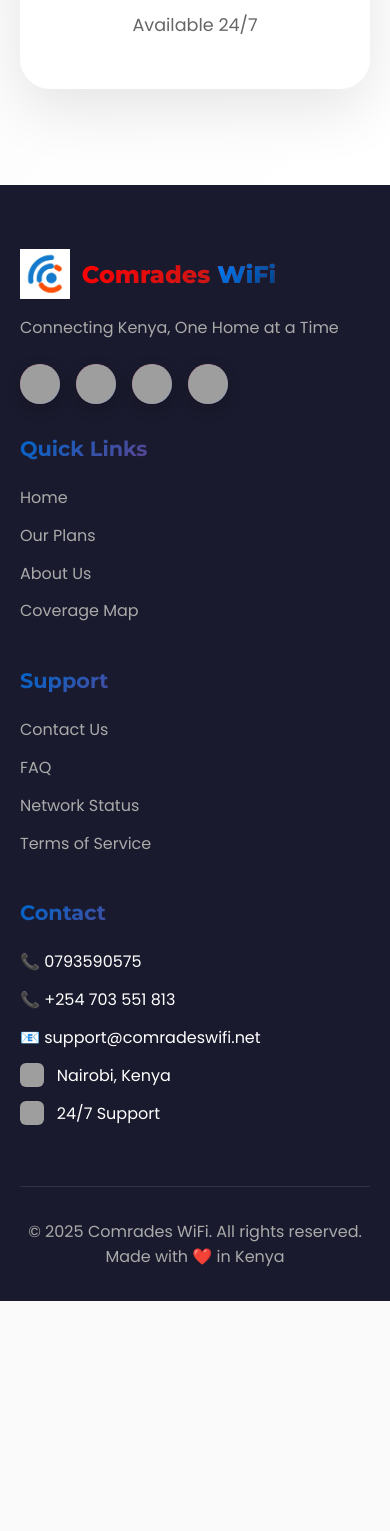
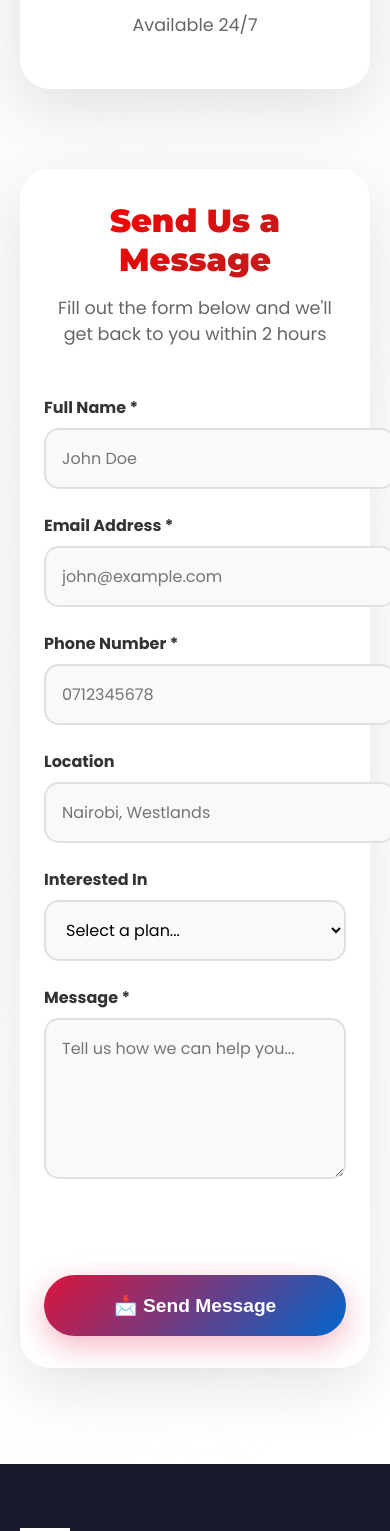
Before and after one commit to owenz4040/comradesNet, a Vue app: page /contact in a window 390 px wide. Shown: the part 1340-2871 px from the top of the page. Before the commit the page ends 2641 px from the top, so only its background shows below. Built offline with nearby package versions, Linux system fonts and the light colour scheme; no server answers; grey boxes are pictures that could not be loaded.

Commit message:
Add Cloudflare Turnstile security to contact form with server-side verification

```diff
--- a/index.html
+++ b/index.html
@@ -52,5 +52,7 @@
 <body>
   <div id="app"></div>
   <script type="module" src="/src/main.js"></script>
+  <!-- Cloudflare Turnstile -->
+  <script src="https://challenges.cloudflare.com/turnstile/v0/api.js" async defer></script>
 </body>
 </html>
--- a/src/views/Contact.vue
+++ b/src/views/Contact.vue
@@ -27,6 +27,107 @@
             <p class="contact-description">Available 24/7</p>
           </div>
         </div>
+
+        <!-- Contact Form -->
+        <div class="contact-form-section">
+          <div class="form-container">
+            <h2>Send Us a Message</h2>
+            <p class="form-subtitle">Fill out the form below and we'll get back to you within 2 hours</p>
+
+            <form @submit.prevent="submitForm" class="contact-form">
+              <div v-if="formSubmitted" class="success-message">
+                ✅ Message sent successfully! We'll contact you soon.
+              </div>
+
+              <div v-if="formError" class="error-message">
+                ❌ {{ formError }}
+              </div>
+
+              <div class="form-row">
+                <div class="form-group">
+                  <label for="name">Full Name *</label>
+                  <input
+                    type="text"
+                    id="name"
+                    v-model="form.name"
+                    required
+                    placeholder="John Doe"
+                  />
+                </div>
+
+                <div class="form-group">
+                  <label for="email">Email Address *</label>
+                  <input
+                    type="email"
+                    id="email"
+                    v-model="form.email"
+                    required
+                    placeholder="john@example.com"
+                  />
+                </div>
+              </div>
+
+              <div class="form-row">
+                <div class="form-group">
+                  <label for="phone">Phone Number *</label>
+                  <input
+                    type="tel"
+                    id="phone"
+                    v-model="form.phone"
+                    required
+                    placeholder="0712345678"
+                  />
+                </div>
+
+                <div class="form-group">
+                  <label for="location">Location</label>
+                  <input
+                    type="text"
+                    id="location"
+                    v-model="form.location"
+                    placeholder="Nairobi, Westlands"
+                  />
+                </div>
+              </div>
+
+              <div class="form-group">
+                <label for="plan">Interested In</label>
+                <select id="plan" v-model="form.plan">
+                  <option value="">Select a plan...</option>
+                  <option value="basic">Basic Plan - KSh 999/month</option>
+                  <option value="standard">Standard Plan - KSh 1,999/month</option>
+                  <option value="premium">Premium Plan - KSh 2,999/month</option>
+                  <option value="custom">Custom Solution</option>
+                </select>
+              </div>
+
+              <div class="form-group">
+                <label for="message">Message *</label>
+                <textarea
+                  id="message"
+                  v-model="form.message"
+                  required
+                  rows="5"
+                  placeholder="Tell us how we can help you..."
+                ></textarea>
+              </div>
+
+              <!-- Cloudflare Turnstile -->
+              <div class="form-group">
+                <div
+                  class="cf-turnstile"
+                  data-sitekey="0x4AAAAAACM08WCEjH7OZ_Cm"
+                  data-callback="onTurnstileSuccess"
+                ></div>
+              </div>
+
+              <button type="submit" class="submit-btn" :disabled="isSubmitting">
+                <span v-if="!isSubmitting">📩 Send Message</span>
+                <span v-else>⏳ Sending...</span>
+              </button>
+            </form>
+          </div>
+        </div>
       </div>
     </section>
   </div>
@@ -45,16 +146,52 @@
         plan: '',
         message: ''
       },
-      formSubmitted: false
+      formSubmitted: false,
+      formError: '',
+      isSubmitting: false,
+      turnstileToken: ''
+    }
+  },
+  mounted() {
+    // Set up Turnstile callback
+    window.onTurnstileSuccess = (token) => {
+      this.turnstileToken = token
     }
   },
   methods: {
-    submitForm() {
-      // Simulate form submission
-      console.log('Form submitted:', this.form)
+    async submitForm() {
+      // Check if Turnstile was completed
+      if (!this.turnstileToken) {
+        this.formError = 'Please complete the security check'
+        return
+      }
+
+      this.isSubmitting = true
+      this.formError = ''
+
+      try {
+        // Send to Supabase Edge Function for verification
+        const response = await fetch('https://higyzdmedyacpiupxecm.supabase.co/functions/v1/submit-contact', {
+          method: 'POST',
+          headers: {
+            'Content-Type': 'application/json',
+          },
+          body: JSON.stringify({
+            ...this.form,
+            'cf-turnstile-response': this.turnstileToken
+          })
+        })
+
+        const result = await response.json()
+
+        if (!response.ok) {
+          throw new Error(result.error || 'Submission failed')
+        }
+
+        // Success
         this.formSubmitted = true
 
-      // Reset form after 3 seconds
+        // Reset form after 5 seconds
         setTimeout(() => {
           this.form = {
             name: '',
@@ -65,7 +202,18 @@
             message: ''
           }
           this.formSubmitted = false
-      }, 3000)
+          this.turnstileToken = ''
+          // Reset Turnstile widget
+          if (window.turnstile) {
+            window.turnstile.reset()
+          }
+        }, 5000)
+      } catch (error) {
+        console.error('Form submission error:', error)
+        this.formError = error.message || 'Failed to send message. Please try again or contact us directly.'
+      } finally {
+        this.isSubmitting = false
+      }
     }
   }
 }
@@ -207,6 +355,151 @@
   }
 }
 
+/* Contact Form Styles */
+.contact-form-section {
+  margin-top: 5rem;
+}
+
+.form-container {
+  max-width: 800px;
+  margin: 0 auto;
+  background: white;
+  padding: 3rem;
+  border-radius: 30px;
+  box-shadow: 0 20px 60px rgba(0, 0, 0, 0.1);
+}
+
+.form-container h2 {
+  font-size: 2.5rem;
+  font-weight: 900;
+  text-align: center;
+  background: var(--gradient-red);
+  -webkit-background-clip: text;
+  -webkit-text-fill-color: transparent;
+  background-clip: text;
+  margin-bottom: 1rem;
+}
+
+.form-subtitle {
+  text-align: center;
+  color: #666;
+  font-size: 1.1rem;
+  margin-bottom: 3rem;
+}
+
+.contact-form {
+  display: flex;
+  flex-direction: column;
+  gap: 1.5rem;
+}
+
+.form-row {
+  display: grid;
+  grid-template-columns: 1fr 1fr;
+  gap: 1.5rem;
+}
+
+.form-group {
+  display: flex;
+  flex-direction: column;
+}
+
+.form-group label {
+  font-weight: 700;
+  color: #333;
+  margin-bottom: 0.5rem;
+  font-size: 1rem;
+}
+
+.form-group input,
+.form-group select,
+.form-group textarea {
+  padding: 1rem;
+  border: 2px solid #E0E0E0;
+  border-radius: 15px;
+  font-size: 1rem;
+  font-family: 'Poppins', sans-serif;
+  transition: all 0.3s ease;
+  background: #F8F9FA;
+}
+
+.form-group input:focus,
+.form-group select:focus,
+.form-group textarea:focus {
+  outline: none;
+  border-color: var(--brand-red);
+  background: white;
+  box-shadow: 0 4px 20px rgba(220, 20, 60, 0.1);
+}
+
+.form-group textarea {
+  resize: vertical;
+  min-height: 120px;
+}
+
+.success-message {
+  background: linear-gradient(135deg, #10B981, #059669);
+  color: white;
+  padding: 1.2rem;
+  border-radius: 15px;
+  text-align: center;
+  font-weight: 700;
+  font-size: 1.1rem;
+  animation: slideIn 0.5s ease;
+}
+
+.error-message {
+  background: linear-gradient(135deg, #EF4444, #DC2626);
+  color: white;
+  padding: 1.2rem;
+  border-radius: 15px;
+  text-align: center;
+  font-weight: 700;
+  font-size: 1rem;
+  animation: slideIn 0.5s ease;
+}
+
+@keyframes slideIn {
+  from {
+    opacity: 0;
+    transform: translateY(-20px);
+  }
+  to {
+    opacity: 1;
+    transform: translateY(0);
+  }
+}
+
+.submit-btn {
+  background: var(--gradient-red-blue);
+  color: white;
+  border: none;
+  padding: 1.2rem 2rem;
+  border-radius: 50px;
+  font-size: 1.2rem;
+  font-weight: 800;
+  cursor: pointer;
+  transition: all 0.3s ease;
+  box-shadow: 0 10px 30px rgba(220, 20, 60, 0.3);
+  margin-top: 1rem;
+}
+
+.submit-btn:hover:not(:disabled) {
+  transform: translateY(-3px);
+  box-shadow: 0 15px 40px rgba(220, 20, 60, 0.5);
+}
+
+.submit-btn:disabled {
+  opacity: 0.6;
+  cursor: not-allowed;
+}
+
+.cf-turnstile {
+  display: flex;
+  justify-content: center;
+  margin: 1rem 0;
+}
+
 @media (max-width: 768px) {
   .page-title {
     font-size: 2.5rem;
@@ -224,5 +517,18 @@
   .contact-icon-large {
     font-size: 4rem;
   }
+
+  .form-container {
+    padding: 2rem 1.5rem;
+  }
+
+  .form-container h2 {
+    font-size: 2rem;
+  }
+
+  .form-row {
+    grid-template-columns: 1fr;
+    gap: 1.5rem;
+  }
 }
 </style>
```
Also changed, not shown: 2 other files (tests, documents, lock files or other folders). Lines whose indentation alone changed are shown as unchanged.
